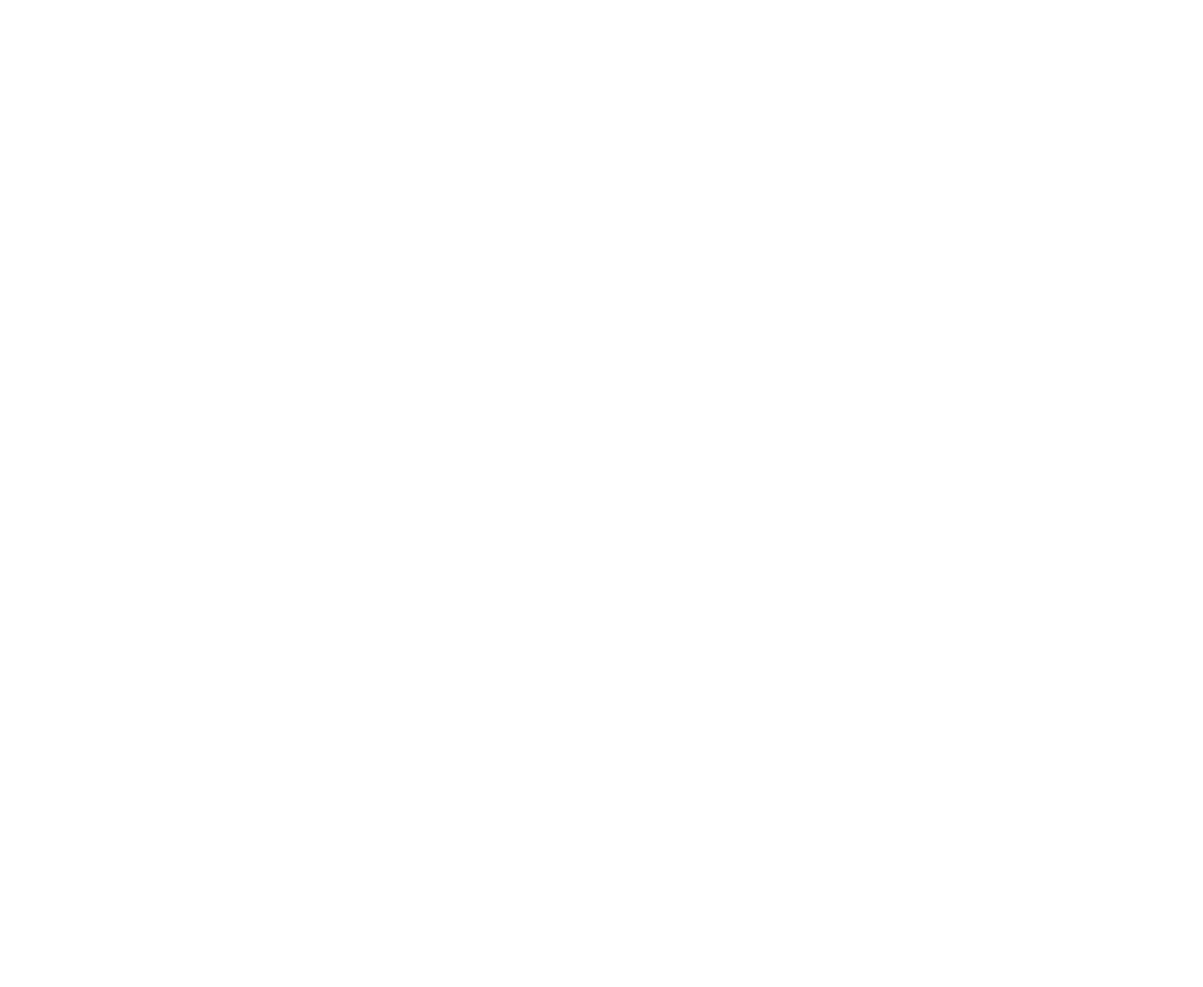
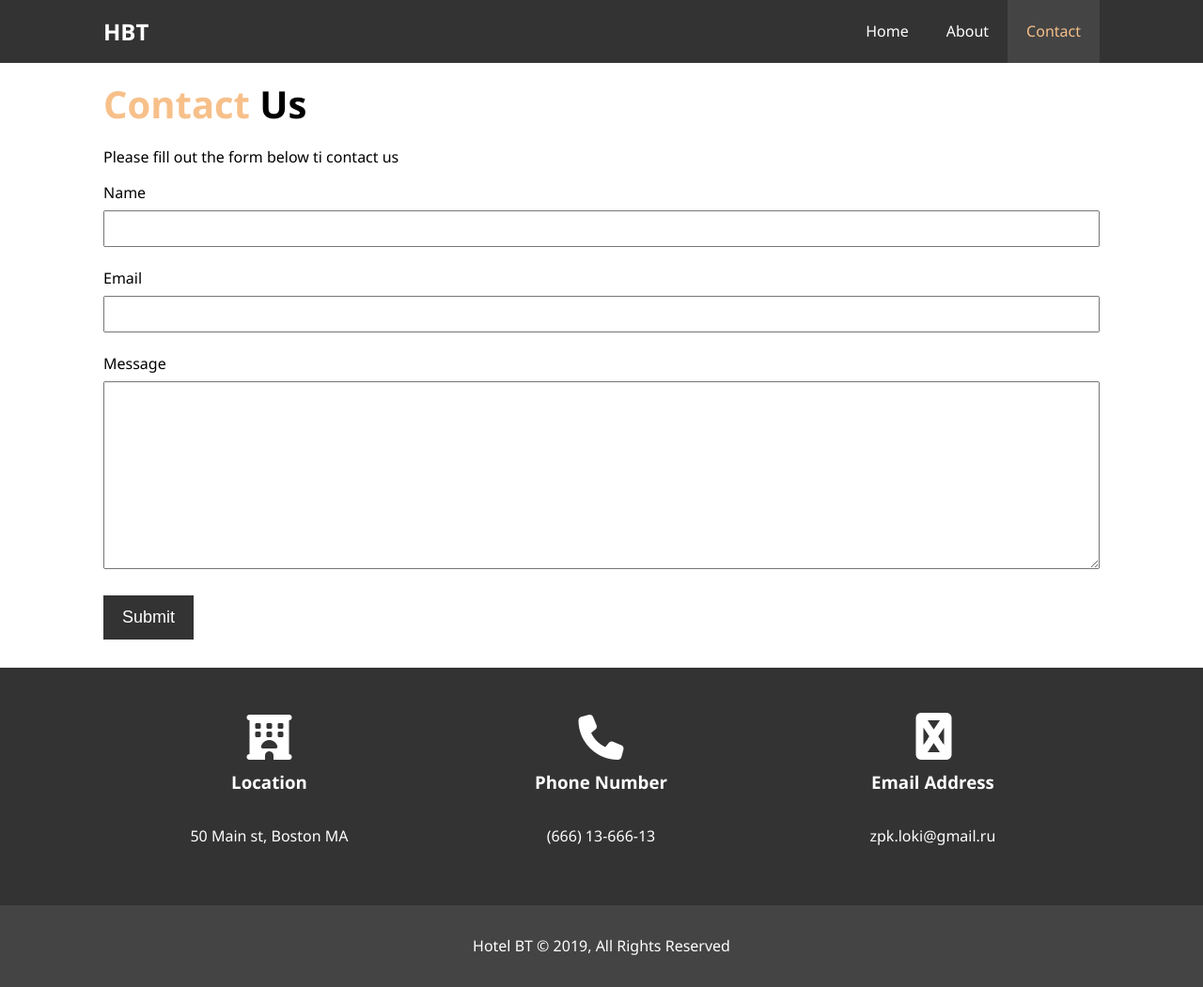
Before and after one commit to PavelZaika/hotel_website, a plain HTML site: page contact.html in a window 1280 px wide. Shown: the whole page at 94% size. Before the commit the page ends 800 px from the top, so only its background shows below. Drawn offline with Linux system fonts and the light colour scheme.

Commit message:
Contact page.Done

```diff
--- a/contact.html
+++ b/contact.html
@@ -0,0 +1,75 @@
+<!DOCTYPE html>
+<html lang="en">
+  <head>
+    <meta charset="UTF-8" />
+    <meta name="viewport" content="width=device-width, initial-scale=1.0" />
+    <meta name="description" content="Welcome to the most extraordinary hotel in Mars" />
+    <meta name="keywords" content="hotel, mars" />
+    <script src="https://kit.fontawesome.com/f19c27117f.js" crossorigin="anonymous"></script>
+    <link rel="stylesheet" href="css/style.css" />
+    <title>Hotel BT | About</title>
+  </head>
+
+  <body>
+    <header>
+      <nav id="navbar">
+        <div class="container">
+          <h1 class="logo"><a href="index.html">HBT</a></h1>
+          <ul>
+            <li><a href="index.html">Home</a></li>
+            <li><a href="about.html">About</a></li>
+            <li><a class="current" href="contact.html">Contact</a></li>
+          </ul>
+        </div>
+      </nav>
+    </header>
+
+    <section id="contact-form" class="py-3">
+      <div class="container">
+        <h1 class="l-heading"><span class="text-primary">Contact</span> Us</h1>
+        <p>Please fill out the form below ti contact us</p>
+        <form action="">
+          <div class="form-group">
+            <label for="name">Name</label>
+            <input type="text" name="name" id="name" />
+          </div>
+          <div class="form-group">
+            <label for="email">Email</label>
+            <input type="email" name="email" id="email" />
+          </div>
+          <div class="form-group">
+            <label for="message">Message</label>
+            <textarea name="message" id="message"></textarea>
+          </div>
+          <button type="submit" class="btn">Submit</button>
+        </form>
+      </div>
+    </section>
+
+    <section id="contact-info" class="bg-dark">
+      <div class="container">
+        <div class="box">
+          <i class="fas fa-hotel fa-3x"></i>
+          <h3>Location</h3>
+          <p>50 Main st, Boston MA</p>
+        </div>
+
+        <div class="box">
+          <i class="fas fas fa-phone fa-3x"></i>
+          <h3>Phone Number</h3>
+          <p>(666) 13-666-13</p>
+        </div>
+
+        <div class="box">
+          <i class="fas fab far fa-envelope fa-3x"></i>
+          <h3>Email Address</h3>
+          <p>zpk.loki@gmail.ru</p>
+        </div>
+      </div>
+    </section>
+
+    <footer id="main-footer">
+      <p>Hotel BT &copy; 2019, All Rights Reserved</p>
+    </footer>
+  </body>
+</html>
--- a/css/style.css
+++ b/css/style.css
@@ -244,6 +244,33 @@ p {
   border-radius: 50%;
 }
 
+/* Contact Form */
+#contact-form .form-group {
+  margin-bottom: 20px;
+}
+
+#contact-form label {
+  display: block;
+  margin-bottom: 5px;
+}
+
+#contact-form input,
+#contact-form textarea {
+  width: 100%;
+  padding: 10px;
+  border: 1 px #ddd solid;
+}
+
+#contact-form textarea {
+  height: 200px;
+}
+
+#contact-form input:focus,
+#contact-form textarea:focus {
+  outline: none;
+  border-color: #f7c08a;
+}
+
 /* Footer */
 #main-footer {
   text-align: center;
```
